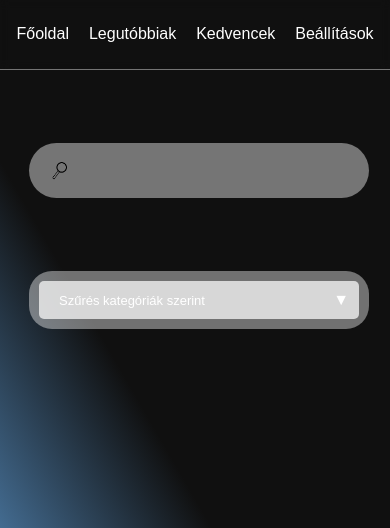
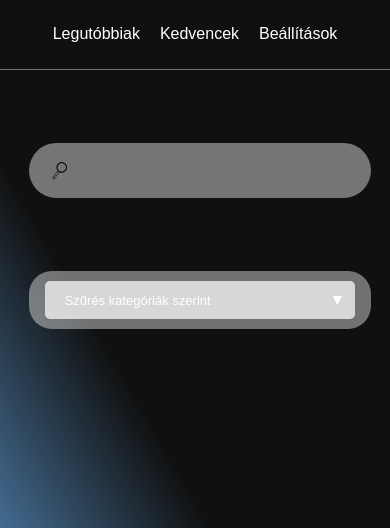
Before and after one commit to CrystalOSDevelopment/MovieFlix, a PHP site: page /index.html in a window 390 px wide. Shown: the top 528 px of the page. Run offline with PHP 8.4, Linux system fonts and the light colour scheme.

Commit message:
Mobile layout up for testing

```diff
--- a/homepage.js
+++ b/homepage.js
@@ -30,7 +30,12 @@ function Search(event) {
 
             // Create a div
             const UpperDiv = document.createElement('div');
-            UpperDiv.style.display = 'grid';
+            // Only if the resolut is above 425px
+            if(window.innerWidth > 425) {
+                UpperDiv.style.display = 'grid';
+            }
+            UpperDiv.style.maxWidth = '90%';
+            // UpperDiv.style.display = 'grid';
             data.forEach(movie => {
                 const movieDiv = document.createElement('div');
                 movieDiv.classList.add('movie');
@@ -89,6 +94,10 @@ function Recents(event){
     .then(data => {
         movieDataDiv.innerHTML = '<h2>Legutóbbi filmek</h2>';
         const UpperDiv = document.createElement('div');
+        if(window.innerWidth > 425) {
+            UpperDiv.style.display = 'grid';
+        }
+        UpperDiv.style.maxWidth = '90%';
         data.forEach(movie => {
             const movieDiv = document.createElement('div');
             movieDiv.classList.add('movie');
@@ -145,6 +154,10 @@ function Favorites(event){
     .then(data => {
         movieDataDiv.innerHTML = '<h2>Kedvencek</h2>';
         const UpperDiv = document.createElement('div');
+        if(window.innerWidth > 425) {
+            UpperDiv.style.display = 'grid';
+        }
+        UpperDiv.style.maxWidth = '90%';
         data.forEach(movie => {
             const movieDiv = document.createElement('div');
             movieDiv.classList.add('movie');
--- a/index.css
+++ b/index.css
@@ -51,7 +51,27 @@ input[type="submit"]:hover {
     display: grid;
     grid-template-columns: repeat(auto-fill, minmax(243px, 0fr));
     gap: 40px;
-    width: 100%;
+    width: fit-content;
+    margin-left: 35px;
+}
+
+@media (min-width: 1024px){
+    #movieData > div, #movieData{
+        display: grid;
+        grid-template-columns: repeat(auto-fill, minmax(243px, 0fr));
+        gap: 40px;
+        width: 90%;
+        margin-left: 35px;
+    }
+}
+
+@media (max-width: 840px){
+    #movieData > div, #movieData {
+        margin-left: 0px;
+    }
+    #movieData{
+        margin-left: 40px;
+    }
 }
 
 #movieData > h2{
@@ -123,10 +143,17 @@ input[type="submit"]:hover {
     }
 
     .movie {
-        max-width: 300px;
-        min-width: 300px;
-        margin: 0 auto;
+        margin: 0 auto 20px;
     }
+}
+
+@media screen and (max-width: 425px) {
+    #movieData > div, #movieData{
+        display: block;
+        margin-left: 0;
+        width: auto;
+    }
+
 }
 
 .NavBar{
--- a/index.html
+++ b/index.html
@@ -164,6 +164,14 @@
             transition: transform 0.3s;
         }
 
+        @media (min-width: 840px) {
+            #movieData {
+                margin-left: 80px;
+            }
+        }
+
+
+        /* Mobile compatibility */
         @media (max-width: 768px) {
             .categories-header {
                 display: flex; /* Mobil nézetben jelenjen meg */
@@ -189,13 +197,14 @@
                 align-items: center;
                 padding: 25px 20px;
             }
+            #MainPage{
+                display: none;
+            }
 
             .SearchOptions {
-                display: flex
-            ;
+                display: flex;
                 flex-direction: column;
                 margin-right: 30px;
-                /* width: 1000px; */
             }
 
             .MainBody {
@@ -215,11 +224,22 @@
             }
 
             .Search {
-                max-width: 402px;
+                width: 95%;
                 min-height: fit-content;
             }
             .Categories {
-                padding: 10px;
+                /*padding: 10px;*/
+                width: 95%;
+                max-width: none;
+                padding-left: 0px;
+                padding-top: 10px;
+                padding-bottom: 10px;
+            }
+
+            .categories-header{
+                width: 85%;
+                margin-left: auto;
+                margin-right: auto;
             }
             .categories-grid {
                 justify-content: center;
@@ -228,12 +248,40 @@
                 flex: 1 1 100%;
                 text-align: center;
             }
-            .movieData {
+            #movieData {
                 flex-direction: column;
+                margin-left: auto;
             }
-            .movieData > .movie {
+            #movieData > .movie {
                 width: 100%;
                 margin-bottom: 20px;
+            }
+            #movieData > h2{
+                margin-left: 0px;
+            }
+
+            #movieData > div, #movieData{
+                width: 95%;
+            }
+        }
+
+        @media (min-width: 1024px) {
+            #movieData > div {
+                display: grid;
+                grid-template-columns: repeat(auto-fill, minmax(45%, 0fr));
+                gap: 40px;
+                width: 95%;
+                margin-left: 0px;
+            }
+        }
+
+        @media (min-width: 1200px) {
+            #movieData > div {
+                display: grid;
+                grid-template-columns: repeat(auto-fill, minmax(243px, 0fr));
+                gap: 40px;
+                width: 95%;
+                margin-left: 0px;
             }
         }
 
@@ -243,7 +291,7 @@
     <div class="header">
         <img src="logo.svg" alt="MovieFlix Logo" class="logo">
         <div class="menu">
-            <div class="menu-item">
+            <div class="menu-item" id="MainPage">
                 <a href="index.html" style="text-decoration: none; color: inherit;">Főoldal</a>
             </div>
             <div class="menu-item" id="Recents">Legutóbbiak</div>
@@ -284,7 +332,7 @@
             </div>
 
         </div>
-        <div id="movieData" style="margin-left: 80px; margin-top: 40px;display: flex; flex-wrap: wrap;flex-direction: row;"></div>
+        <div id="movieData" style="margin-top: 40px;display: flex; flex-wrap: wrap;flex-direction: row; max-width: 90%;"></div>
     </div>
 
     <script>
```
